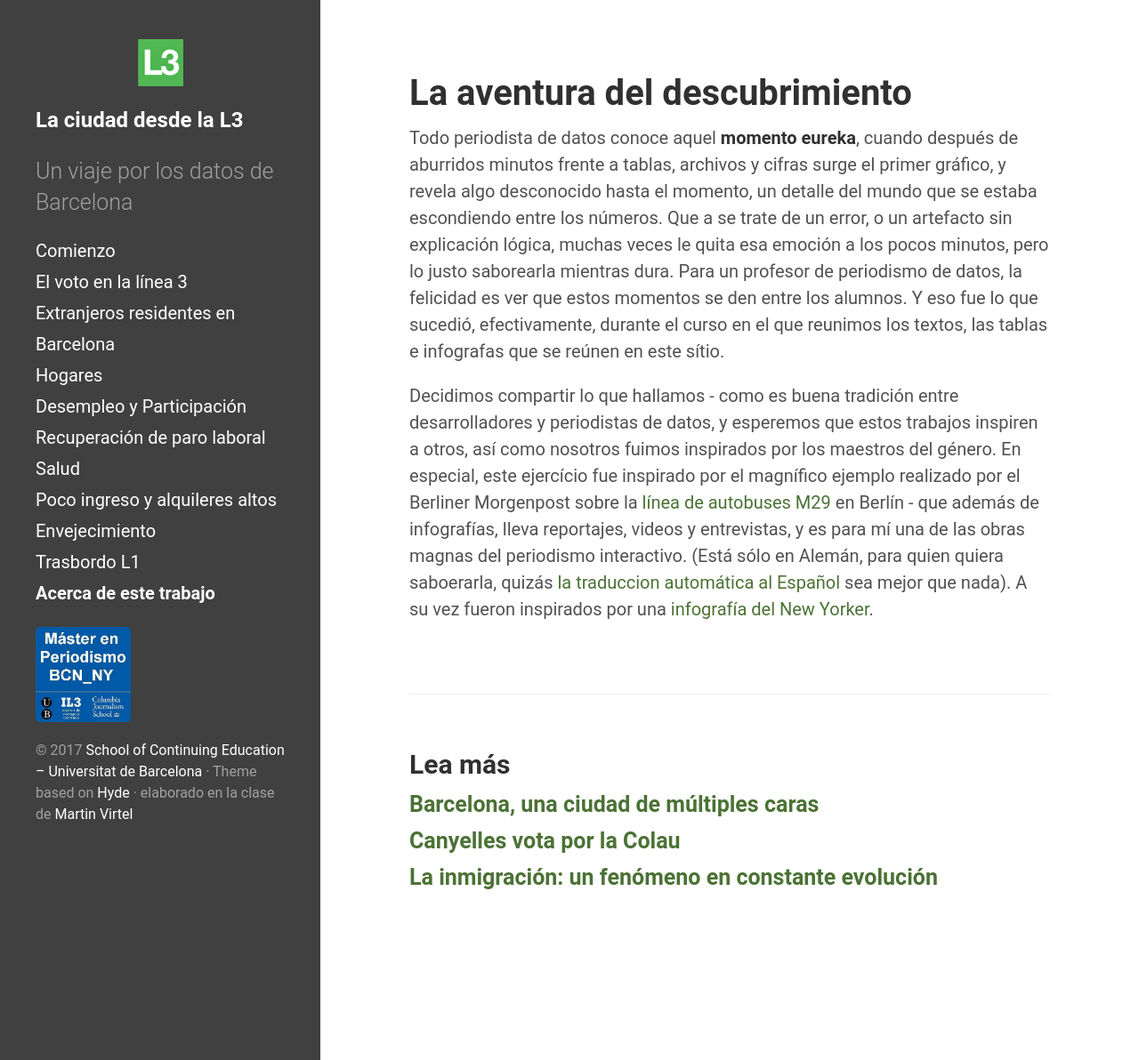
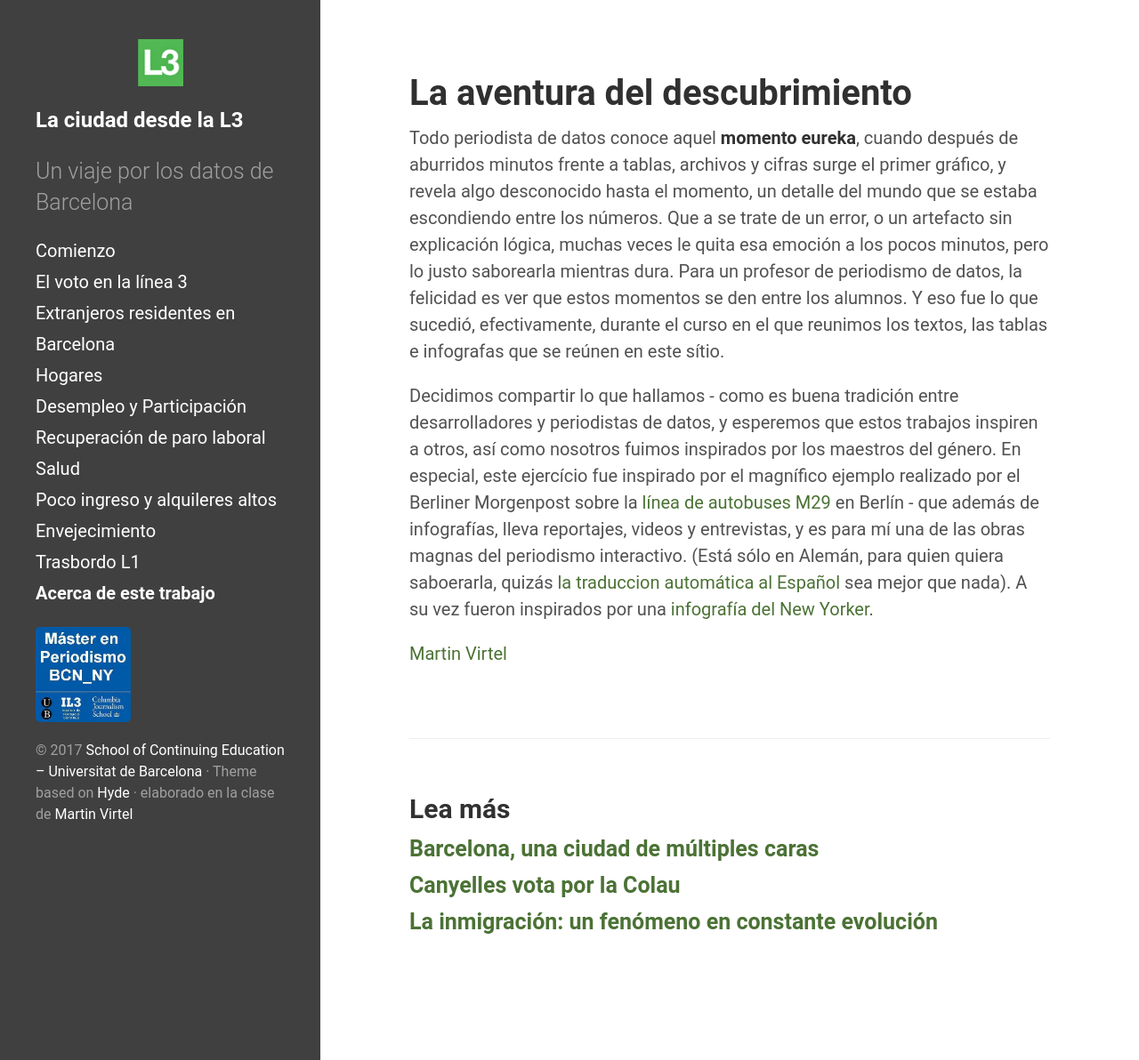
Before and after one commit to mper-bcn-ny/2017-metro, a Jekyll site: the page built from _posts/2017-02-11-sobre.md, in a window 1280 px wide and 1192 px high. Shown: the whole window at 89% size. Built offline with Jekyll 4.4.1, drawn with Linux system fonts in a browser that asks for light colours.

Commit message:
Update 2017-02-11-sobre.md

```diff
--- a/_posts/2017-02-11-sobre.md
+++ b/_posts/2017-02-11-sobre.md
@@ -8,3 +8,5 @@ Todo periodista de datos conoce aquel **momento eureka**, cuando después de abu
 
 Decidimos compartir lo que hallamos - como es buena tradición entre desarrolladores y periodistas de datos, y esperemos que estos trabajos inspiren a otros, así como nosotros fuimos inspirados por los maestros del género. En especial, este ejercício fue inspirado por el magnífico ejemplo realizado por el Berliner Morgenpost sobre la [línea de autobuses M29](http://interaktiv.morgenpost.de/m29/) en Berlín - que además de infografías, lleva reportajes, videos
 y entrevistas, y es para mí una de las obras magnas del periodismo interactivo. (Está sólo en Alemán, para quien quiera saboerarla, quizás [la traduccion automática al Español](https://translate.google.de/translate?sl=de&tl=es&js=y&prev=_t&hl=en&ie=UTF-8&u=http%3A%2F%2Finteraktiv.morgenpost.de%2Fm29%2F&edit-text=) sea mejor que nada). A su vez fueron inspirados por una [infografía del New Yorker](http://projects.newyorker.com/story/subway/).
+
+[Martin Virtel](https://twitter.com/mvtango)
```
